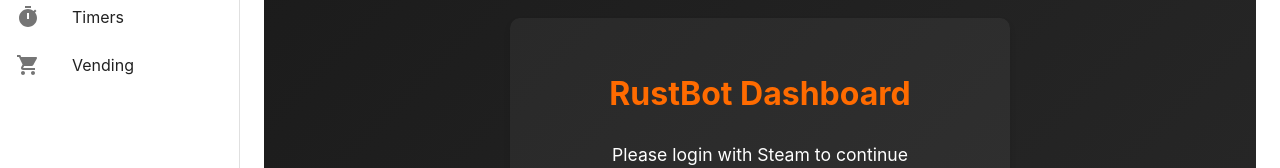
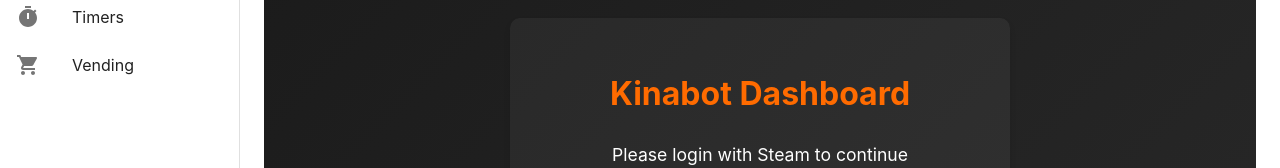
Before and after one commit to GreborB/rustbot, a React (Vite) app in the folder frontend/: page /login in a window 1280 px wide. Shown: the part 272-440 px from the top of the page. Built offline with nearby package versions, Linux system fonts and the light colour scheme; no server answers.

Commit message:
Rename bot to Kinabot and update Steam login button

```diff
--- a/frontend/src/components/Login.jsx
+++ b/frontend/src/components/Login.jsx
@@ -223,7 +223,7 @@
     return (
         <div className="login-container">
             <div className="login-box">
-                <h1>RustBot Dashboard</h1>
+                <h1>Kinabot Dashboard</h1>
 
                 {!isAuthenticated ? (
                     <>
@@ -233,7 +233,7 @@
                             onClick={handleSteamLogin}
                         >
                             <img
-                                src="/steam_login.png"
+                                src="/steam_logo.png"
                                 alt="Login with Steam"
                                 width="180"
                             />
```
